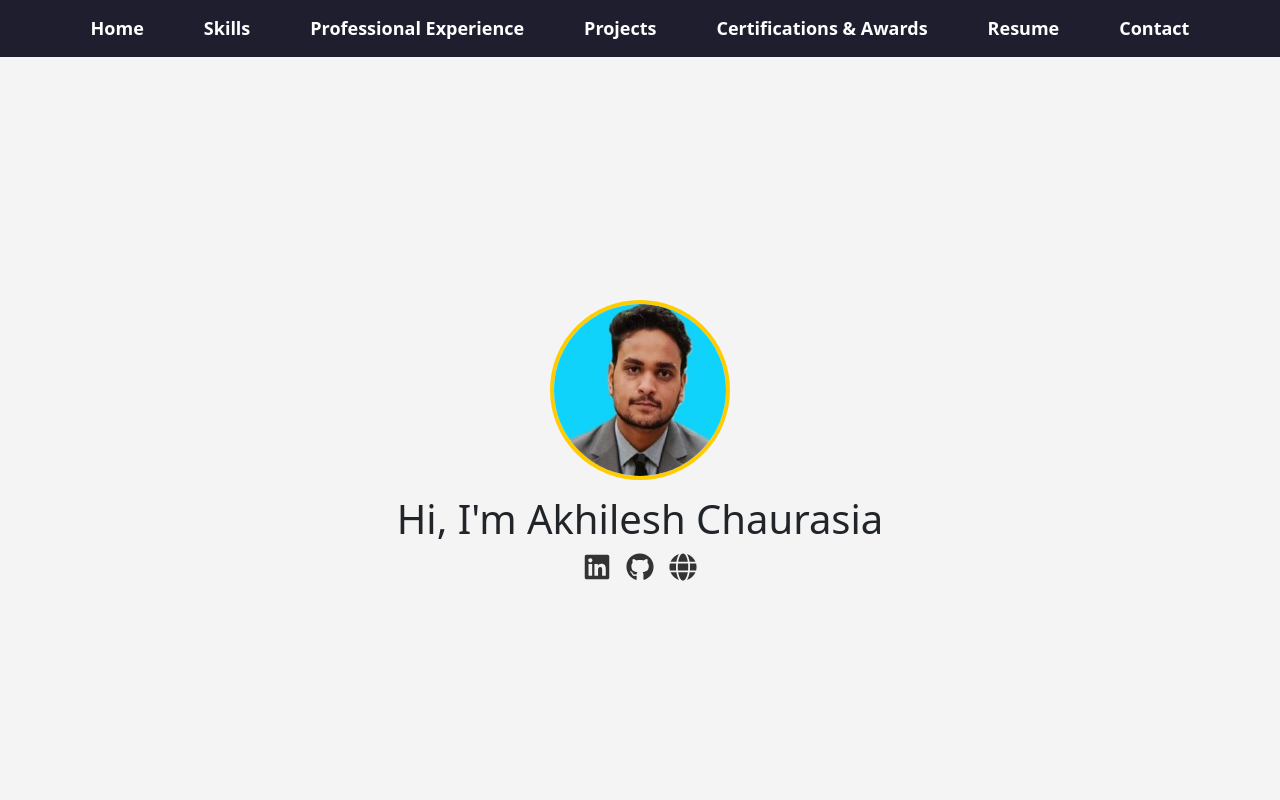
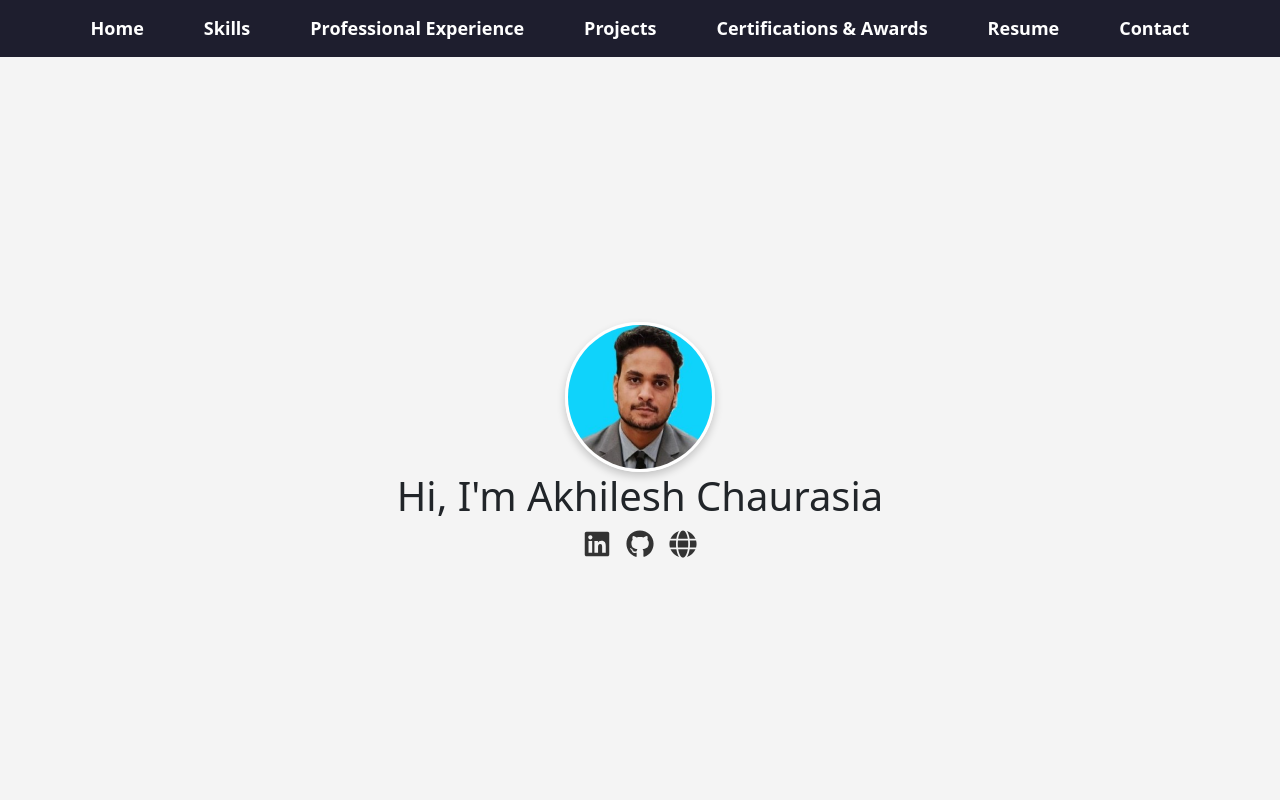
Before and after one commit to Aak1607/Akhilesh-Portfolio, a React (Create React App) app: page / in a window 1280 px wide. Shown: the top 800 px of the page. Built offline with nearby package versions, Linux system fonts and the light colour scheme.

Commit message:
updated css

```diff
--- a/src/assets/styles.css
+++ b/src/assets/styles.css
@@ -390,3 +390,13 @@ body {
       height: 500px;
   }
 }
+
+
+.image-container img {
+  width: 150px; /* Adjust the size as needed */
+  height: 150px; /* Maintain aspect ratio */
+  border-radius: 50%; /* Makes the image circular */
+  object-fit: cover; /* Ensures the image fills the circle */
+  border: 3px solid #fff; /* Optional: Add a border around the image */
+  box-shadow: 0 4px 8px rgba(0, 0, 0, 0.2); /* Optional: Add a shadow effect */
+}
--- a/src/components/Header.js
+++ b/src/components/Header.js
@@ -22,7 +22,7 @@ const Header = () => {
             <header id="home" className="hero-section">
                 <div className="container">
                     <div className="image-container">
-                        <img src="/DP.jpg" alt="Akhilesh Chaurasia" className="profile-pic" />
+                    <img src="./DP.jpg" alt="Profile" />
                     </div>
                     <div className="text-container">
                         <h1>Hi, I'm Akhilesh Chaurasia</h1>
```
